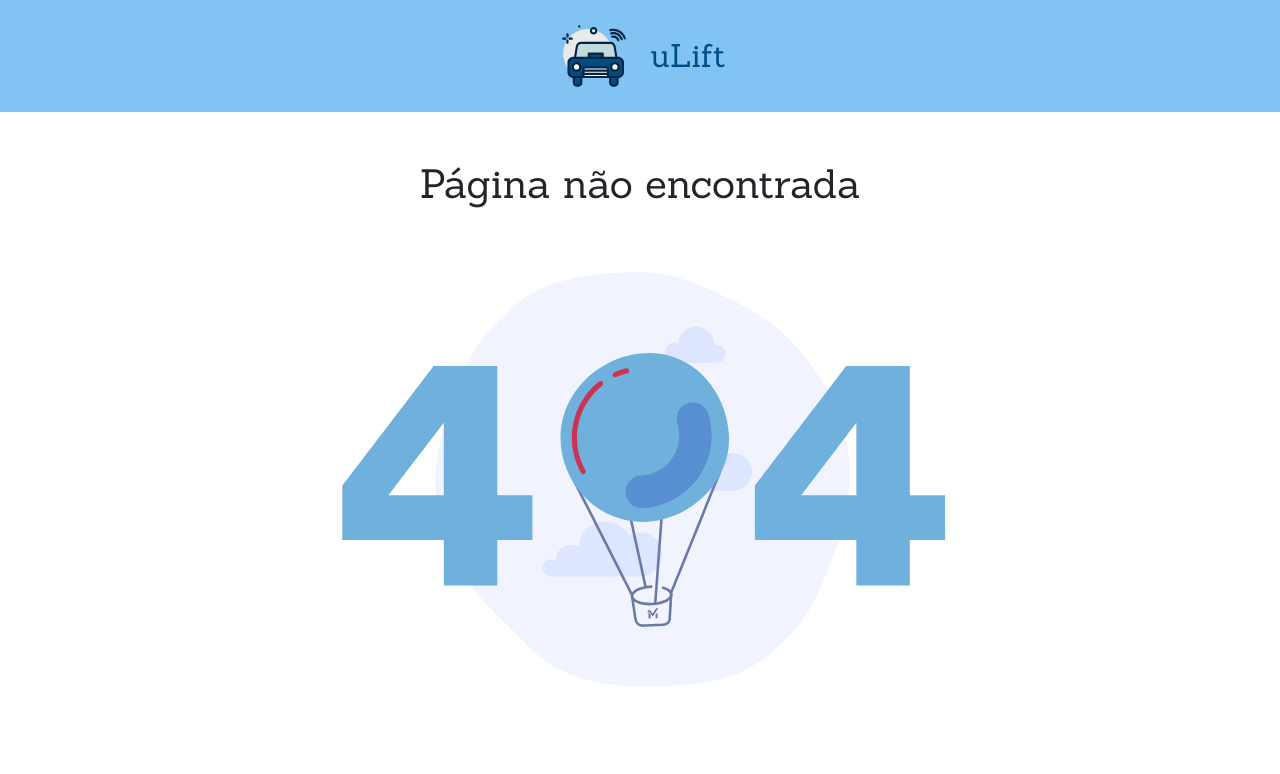
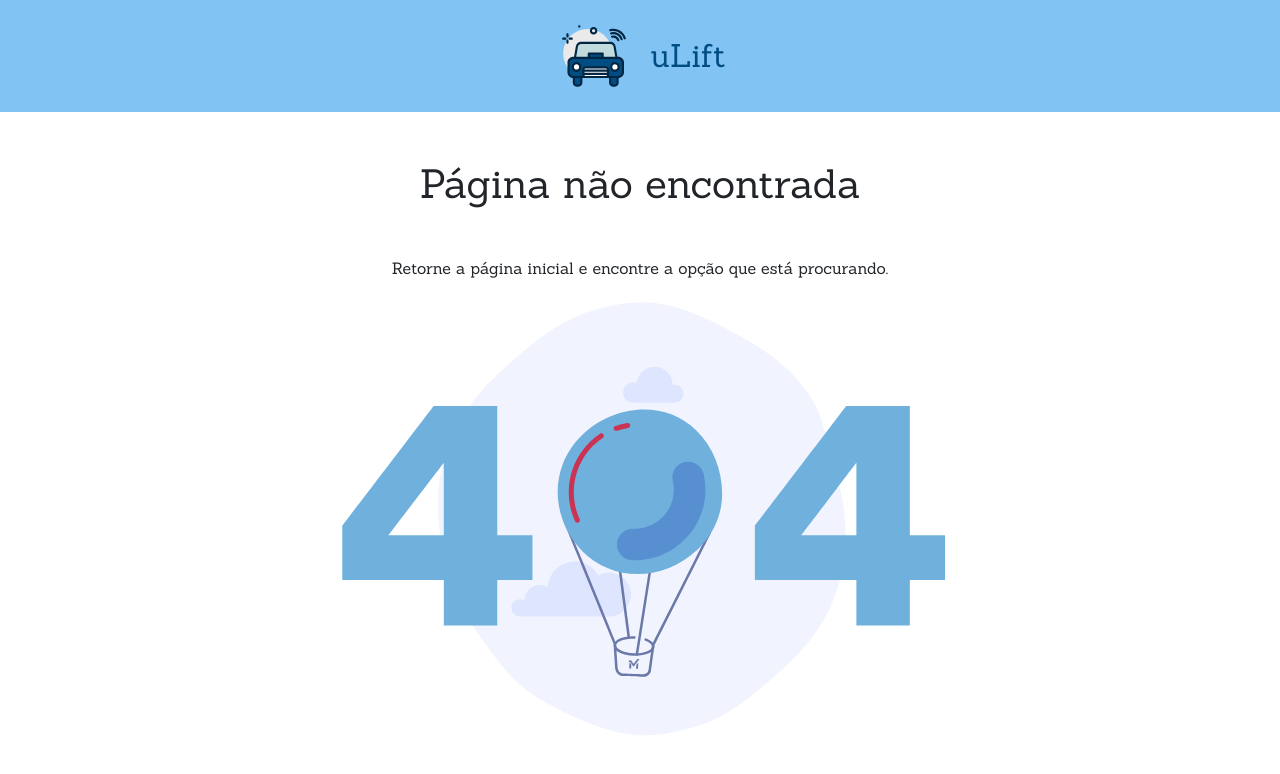
Before and after one commit to GrabK5/Karejjiraido, a React (Create React App) app in the folder ulift-web/: page /forgot in a window 1280 px wide. Shown: the top 774 px of the page. Built offline with nearby package versions, Linux system fonts and the light colour scheme.

Commit message:
texto de recuperacao do usuario

```diff
--- a/ulift-web/src/Pages/NotFound/index.js
+++ b/ulift-web/src/Pages/NotFound/index.js
@@ -19,6 +19,9 @@ export default function NotFound() {
       <Header />
       <div className="container-fluid">
         <h1 className="text-center mt-5 mb-5">Página não encontrada</h1>
+        <p className="text-center">
+          Retorne a página inicial e encontre a opção que está procurando.
+        </p>
 
         <Lottie options={defaultOptions} width={size} height={size} />
       </div>
```
